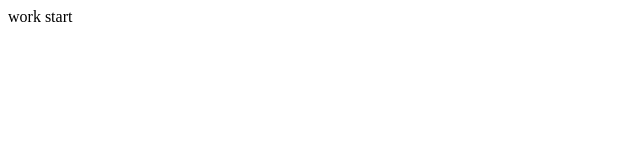
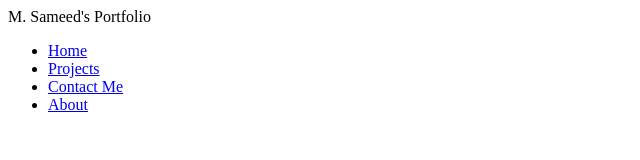
Before and after one commit to sameedrais/Bano-Qabil-Project, a plain HTML site: page index.html in a window 1280 px wide. Shown: the whole page, without its empty margins (0-640 px from the left). Drawn offline with Linux system fonts and the light colour scheme.

Commit message:
Basic Point

```diff
--- a/index.html
+++ b/index.html
@@ -1 +1,45 @@
-<p>work start</p>
+<!DOCTYPE html>
+<html lang="en">
+
+<head>
+    <meta charset="UTF-8">
+    <meta name="viewport" content="width=device-width, initial-scale=1.0">
+    <title>Muhammad Sameed - Portfolio</title>
+
+    <style>
+
+</style>
+</head>
+
+<body>
+    <header>
+
+        <nav>
+            <div class="left">M. Sameed's Portfolio</div>
+            <div class="right">
+                <ul>
+                    <li><a href="#home"> Home</a></li>
+                    <li><a href="#Projects"> Projects</a></li>
+                    <li><a href="#contact"> Contact Me</a></li>
+                    <li><a href="#about">About</a></li>
+                </ul>
+
+            </div>
+        </nav>
+    </header>
+
+    <main>
+
+
+
+    </main>
+
+    <footer>
+
+
+
+    </footer>
+
+</body>
+
+</html>
```
